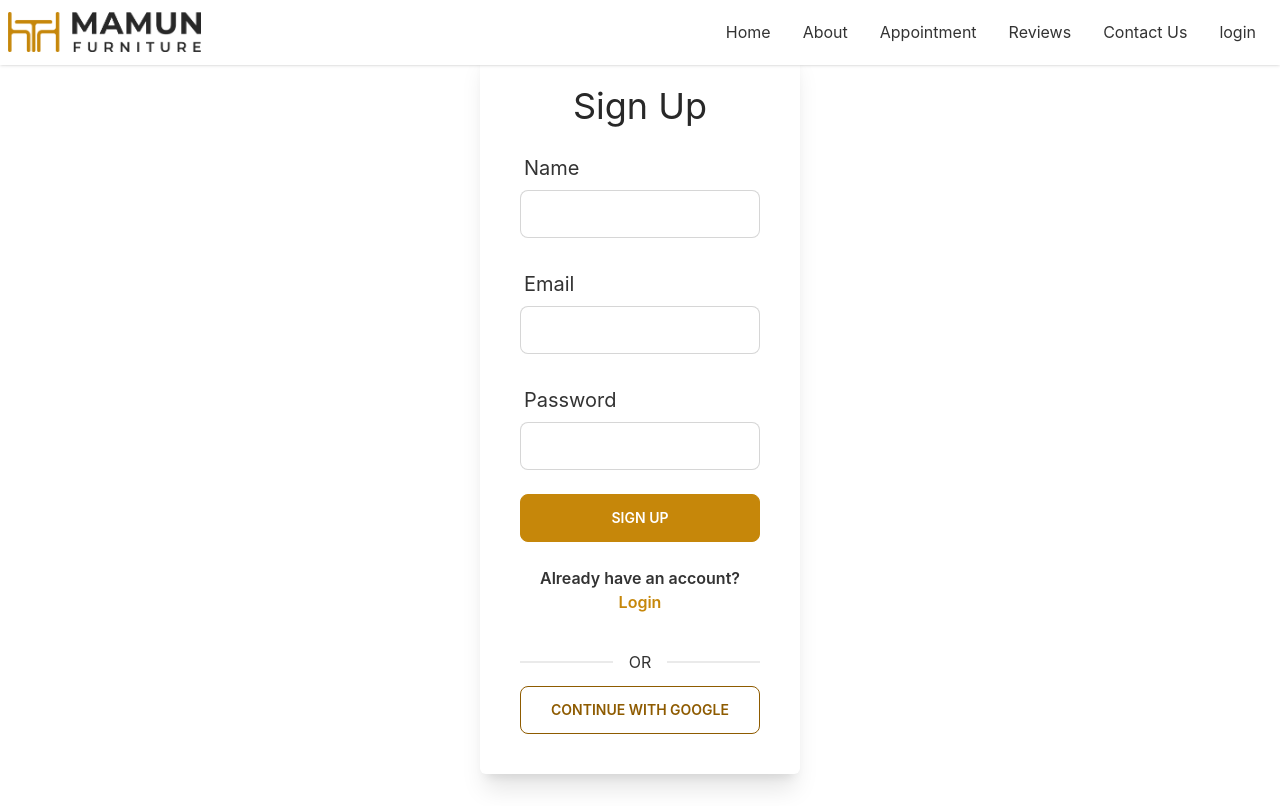
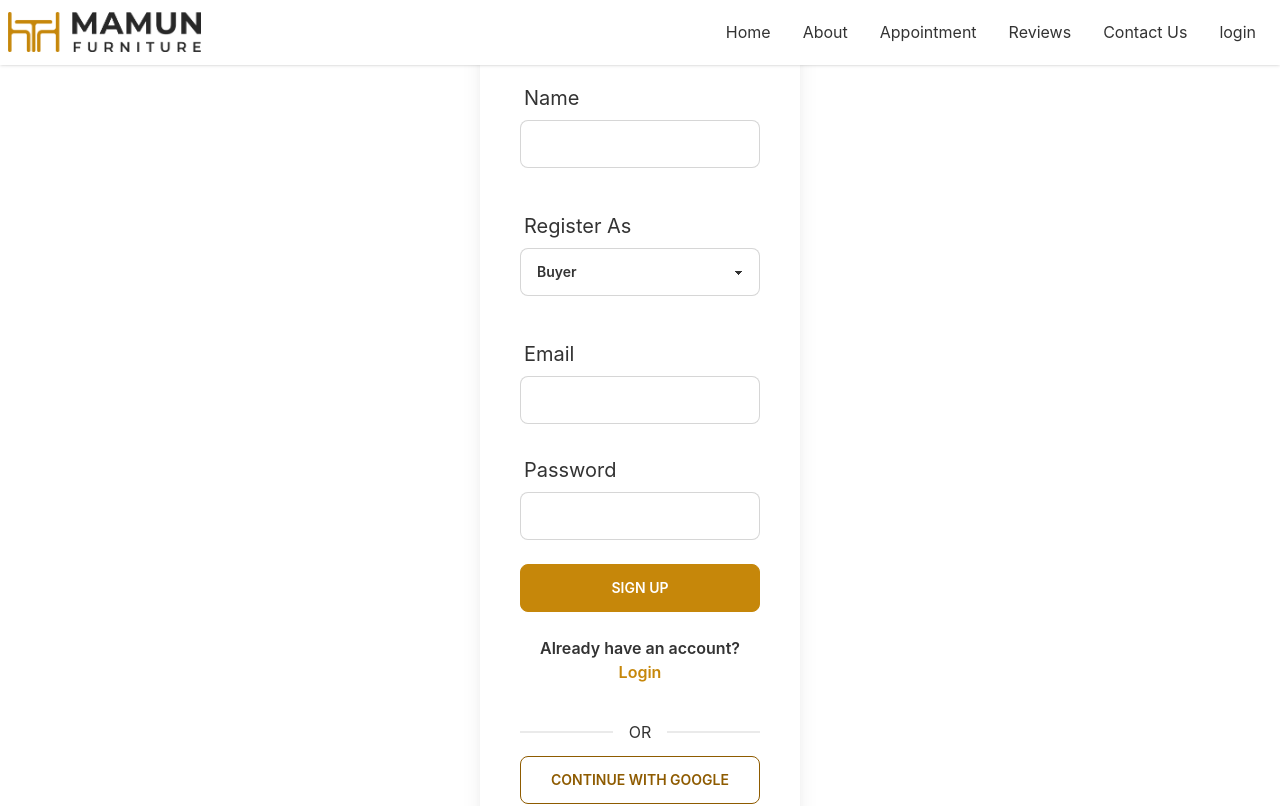
Before and after one commit to abdullah-mamun369/mamun-furniture-client, a React (Create React App) app: page /signup in a window 1280 px wide. Shown: the top 806 px of the page. Built offline with nearby package versions, Linux system fonts and the light colour scheme; no server answers.

Commit message:
SignUp page is completed

```diff
--- a/src/Pages/AddProduct/AddProduct.js
+++ b/src/Pages/AddProduct/AddProduct.js
@@ -51,7 +51,7 @@ const AddProduct = () => {
             resalePrice,
             category,
             status: 'available',
-            adStatus: 'false',
+            adStatus: true,
             verifySeller: '',
             originalPrice,
             yearsOfUse,
--- a/src/Pages/SignUp/SignUp.js
+++ b/src/Pages/SignUp/SignUp.js
@@ -45,10 +45,12 @@ const Signup = () => {
             });
     }
 
-    const storeUser = (name, email) => {
+    const storeUser = (name, email, userRole) => {
         const user = {
             name,
-            email
+            email,
+            userRole,
+            verified: false
         };
 
         fetch('https://final-server-one.vercel.app/users', {
@@ -81,6 +83,17 @@ const Signup = () => {
                             })}
                             className='input input-bordered w-full' />
                         {errors.name && <p className='text-red-600 mt-2' role="alert">{errors.name?.message}</p>}
+                    </div>
+                    <div className='py-3'>
+                        <label className="label">
+                            <span className="label-text text-xl">Register As</span>
+                        </label>
+                        <select {...register("userRole", { required: 'This Field is required' })} className="select select-bordered w-full" placeholder='Register as...'>
+                            {/* <option value="">Register as...</option> */}
+                            <option value="Buyer">Buyer</option>
+                            <option value="Seller">Seller</option>
+                        </select>
+                        {errors.userRole && <p className='text-right text-red-600 my-1 text-xs'>{errors.userRole?.message}</p>}
                     </div>
                     <div>
                         <label className="label">
```
